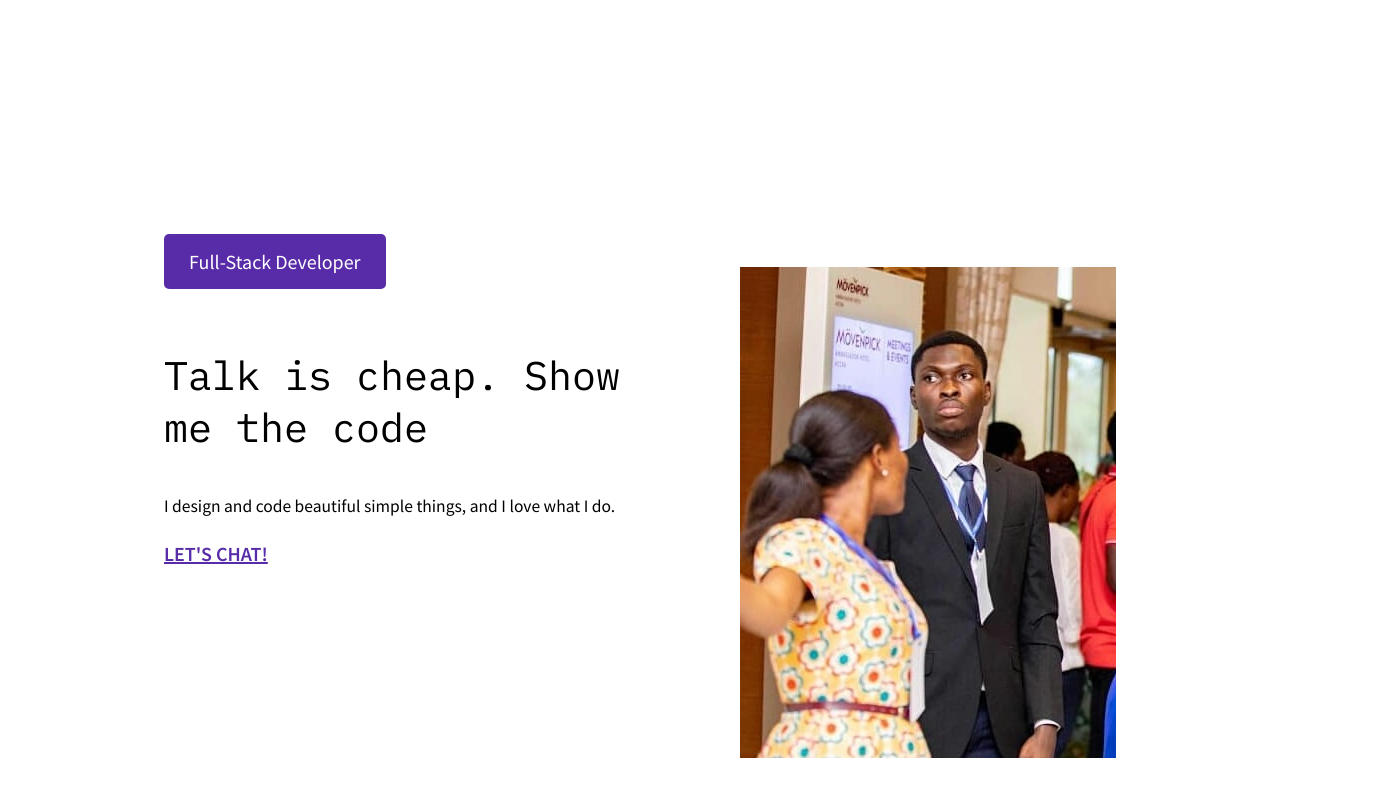
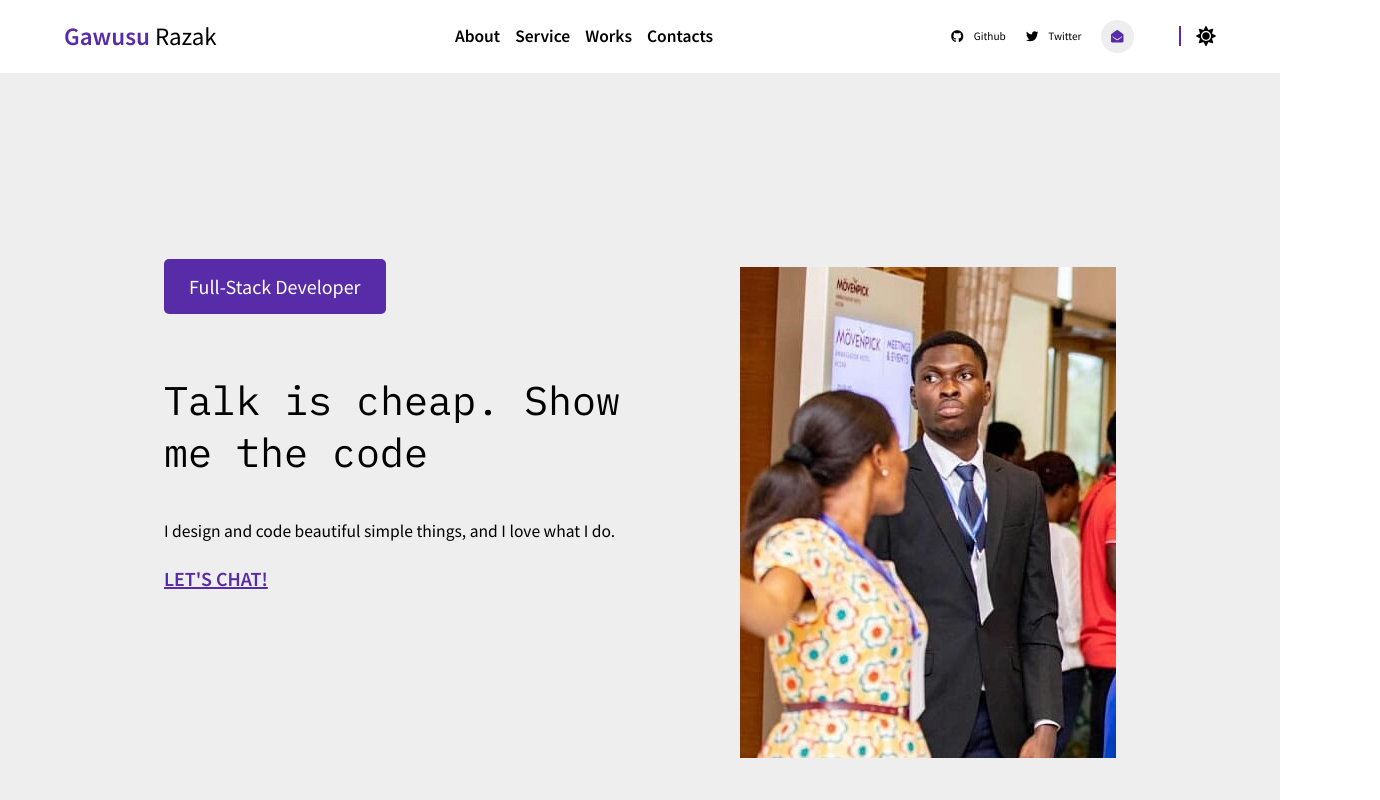
Before and after one commit to Razak-Gawusu/my-portfolio, a React (Create React App) app: page / in a window 1280 px wide. Shown: the top 800 px of the page, 1380 px wide, since content can reach past the window. Built offline with nearby package versions, Linux system fonts and the light colour scheme.

Commit message:
styles completed

```diff
--- a/src/App.js
+++ b/src/App.js
@@ -1,14 +1,21 @@
-import React from "react";
+import React, {useState} from "react";
 import './styles/main.css'
 import Home from "./pages/Home";
 import AboutMe from "./pages/AboutMe";
 import Projects from "./pages/Projects";
 import Footer from './components/Footer/Footer';
 import Contact from "./pages/Contact";
+import Header from "./components/Header/Header";
 
 function App() {
+  const [theme, setTheme] = useState(false)
+
+  const toggleTheme = () => {
+    setTheme(prevState => !prevState)
+  }
   return (
     <div className="App">
+      <Header theme={theme} toggleTheme={toggleTheme}/>
       <Home />
       <AboutMe />
       <Projects />
--- a/src/components/Header/Header.jsx
+++ b/src/components/Header/Header.jsx
@@ -1,34 +1,48 @@
 import React from 'react'
 import NavBar from '../NavBar'
-import { FaTwitter, FaGithub, FaEnvelopeOpen, FaBars, FaTimes } from "react-icons/fa";
+import { FaTwitter, FaGithub, FaEnvelopeOpen, FaBars, FaTimes, FaMoon, FaSun } from "react-icons/fa";
 import {openNav, closeNav} from './app'
 
-function Header() {
+function Header(props) {
+  let themeIcon
+  if (props.theme === true) {
+    themeIcon = <FaMoon className='icon' />
+  } else {
+    themeIcon = <FaSun className='icon'/>
+  }
 
   return (
-    <>
-      <div className='header--wrapper'>
-        <div className="container">
-          <div className='header'>
-            <div className='logo'><span>Gawusu</span> Razak</div>
-            <div className='nav--wrapper'>
-              <div className='nav--wrapper__container'>
-                <NavBar />
-                <div className='socials'>
-                  <div><FaTwitter className='socials__icon'/> twitter</div>
-                  <div><FaGithub className='socials__icon'/> github</div>
-                  <div className='socials__icon--mail' ><FaEnvelopeOpen className='socials__mail' /></div>
-                </div>
-              </div>
-              <FaTimes  className='closeNav' onClick={closeNav}/>
-            </div>
-            <div className='header__nav--hamburger' onClick={openNav}>
-              <FaBars />
-            </div>
-          </div>
+    <header className='header'>
+      <div className="container">
+        <h1 className='heading'>
+          <span>Gawusu</span> Razak
+        </h1>
+        <NavBar />
+        <div className='socials'>
+          <div className="socials__item"><FaGithub className='icon'/> Github </div>
+          <div className="socials__item"><FaTwitter className='icon'/> Twitter </div>
+          <div className="socials__item"><FaEnvelopeOpen className='icon'/></div>
+          <div className="socials__item" onClick={() => props.toggleTheme()}>{themeIcon}</div>
         </div>
+
+        <nav className='mobile__view--nav'>
+          <FaTimes className='icon close' onClick={() => closeNav()}/>
+          <ul>
+            <li>Home</li>
+            <li>About Me</li>
+            <li>Projects</li>
+            <li>Contact</li>
+          </ul>
+          <ul>
+            <li className="socials__item"><FaGithub className='icon'/> Github </li>
+            <li className="socials__item"><FaTwitter className='icon'/> Twitter </li>
+            <li className="socials__item"><FaEnvelopeOpen className='icon'/></li>
+          </ul>
+        </nav>
+
+        <FaBars className='icon menu' onClick={() => openNav()} />
       </div>
-    </>
+    </header>
   )
 }
 
--- a/src/components/Header/app.js
+++ b/src/components/Header/app.js
@@ -1,7 +1,7 @@
 export function openNav() {
-    document.querySelector(".nav--wrapper").style.width = "250px";
+    document.querySelector(".mobile__view--nav").style.width = '100vw';
 }
 
 export function closeNav(){
-    document.querySelector(".nav--wrapper").style.width = "0";
+    document.querySelector(".mobile__view--nav").style.width = '0';
 }
--- a/src/styles/_aboutMe.scss
+++ b/src/styles/_aboutMe.scss
@@ -3,7 +3,7 @@
 
 .aboutMe{
     height: 100vh;
-    padding: 4rem 0;
+    padding: 5rem 0;
     .subTitle{
         padding-bottom: 2rem;
     }
@@ -32,6 +32,7 @@
                 .paragraph{
                     color: $lightModeTextAlt;
                     padding-bottom: 2rem;
+                    font-size: 1.5rem;
                 }
 
                 .link{
--- /dev/null
+++ b/src/styles/_header.scss
@@ -0,0 +1,79 @@
+.header{
+    background-color: $lightModeBackground;
+    position: absolute;
+    z-index: 1;
+    width: 100%;
+
+    .container{
+        @include flexdiv(row, space-between, center);
+        padding: 2rem 0;
+
+        .heading{
+            font-size: 2.5rem;
+            span{
+                font-weight: weight(bold);
+                color: $accentColor1;
+            }
+        }
+
+        .icon.menu{
+            font-size: 3rem;
+            color: $lightModeTextAlt;
+        }
+
+        .mobile__view--nav{
+            position: absolute;
+            top: 0;
+            right: 0;
+            bottom: 0;
+            width: 0;
+            overflow: hidden;
+            background-color: $darkModeBackgroundAlt;
+            height: 100vh;
+            @include flexdiv(column, center, center, 4rem);
+
+            transition: all .4s ease-in-out;
+
+            .icon.close{
+                font-size: 2.5rem;
+                color: $darkModeText;
+                position: absolute;
+                top: 2.5rem;
+                left: 2.5rem;
+            }
+
+            ul{
+                @include flexdiv(column, flex-start, flex-start, 2rem);
+                li{
+                    font-size: 2rem;
+                    color: $darkModeText;
+                    font-family: 'Source Sans Pro', sans-serif;
+                    &:hover{
+                        color: $accentColor1;
+                    }
+                }
+            }
+
+            ul:last-child{
+                .socials__item{
+
+                    .icon{
+                        font-size: 1.2rem;
+                        margin-right: 1rem;
+                    }
+                }
+
+                .socials__item:last-child{
+                    .icon{
+                        margin: 0;
+                        font-size: 1.75rem;
+                    }
+                    align-self: center;
+                    padding: 1.75rem;
+                    background-color: $darkModeBackground;
+                    border-radius: 50%;
+                }
+            }
+        }
+    }
+}
--- a/src/styles/_hero.scss
+++ b/src/styles/_hero.scss
@@ -2,9 +2,10 @@
 @import 'variables';
 
 .hero{
-    height: 100vh;
+    min-height: 100vh;
     padding: 5rem 0;
     text-align: center;
+    background-color: $lightModeBackgroundAlt;
 
     .paragraph{
         padding: 2rem 0;
--- a/src/styles/main.css
+++ b/src/styles/main.css
@@ -135,9 +135,10 @@ img {
 }
 
 .hero {
-  height: 100vh;
+  min-height: 100vh;
   padding: 5rem 0;
   text-align: center;
+  background-color: #eeeeee;
 }
 .hero .paragraph {
   padding: 2rem 0;
@@ -152,7 +153,91 @@ img {
   font-size: 2rem;
 }
 
+@media screen and (max-width: 600px) {
+  .hero {
+    padding-top: 10rem;
+  }
+  .header .container .nav {
+    display: none;
+  }
+  .header .container .socials {
+    display: none;
+  }
+  .header .container .icon.menu {
+    display: block;
+  }
+}
+@media screen and (min-width: 605px) {
+  .hero {
+    padding-top: 10rem;
+  }
+  .header .container .nav {
+    display: none;
+  }
+  .header .container .socials {
+    display: none;
+  }
+  .header .container .icon.menu {
+    display: block;
+  }
+}
 @media screen and (min-width: 900px) {
+  .header .container .nav {
+    display: block;
+  }
+  .header .container .nav__list {
+    display: flex;
+    flex-direction: row;
+    justify-content: flex-start;
+    align-items: center;
+    gap: 1.5rem;
+  }
+  .header .container .nav__list li {
+    font-size: 1.75rem;
+    font-family: "Source Sans Pro", sans-serif;
+    font-weight: 600;
+  }
+  .header .container .nav__list li:hover {
+    color: #582ca8;
+  }
+  .header .container .socials {
+    display: flex;
+    flex-direction: row;
+    justify-content: flex-start;
+    align-items: center;
+    gap: 2rem;
+  }
+  .header .container .socials__item {
+    display: flex;
+    flex-direction: row;
+    justify-content: flex-start;
+    align-items: center;
+    gap: 1rem;
+    font-size: 1.125rem;
+    font-family: "Source Sans Pro", sans-serif;
+  }
+  .header .container .socials__item:nth-child(3) {
+    background-color: #eeeeee;
+    padding: 1rem;
+    border-radius: 50%;
+  }
+  .header .container .socials__item:nth-child(3) .icon {
+    color: #582ca8;
+  }
+  .header .container .socials__item:last-child {
+    border-left: solid 2px #582ca8;
+    padding-left: 1.5rem;
+    margin-left: 2.5rem;
+  }
+  .header .container .socials__item:last-child .icon {
+    font-size: 2rem;
+  }
+  .header .container .icon {
+    font-size: 1.25rem;
+  }
+  .header .container .icon.menu {
+    display: none;
+  }
   .hero {
     position: relative;
     text-align: left;
@@ -263,7 +348,7 @@ img {
 
 .aboutMe {
   height: 100vh;
-  padding: 4rem 0;
+  padding: 5rem 0;
 }
 .aboutMe .subTitle {
   padding-bottom: 2rem;
@@ -295,6 +380,7 @@ img {
 .aboutMe__item:last-child .skills--item__text .paragraph {
   color: #3f3f3f;
   padding-bottom: 2rem;
+  font-size: 1.5rem;
 }
 .aboutMe__item:last-child .skills--item__text .link {
   text-transform: uppercase;
@@ -431,4 +517,86 @@ img {
 }
 .footer .container small {
   font-size: 1.25rem;
+}
+
+.header {
+  background-color: #ffffff;
+  position: absolute;
+  z-index: 1;
+  width: 100%;
+}
+.header .container {
+  display: flex;
+  flex-direction: row;
+  justify-content: space-between;
+  align-items: center;
+  gap: 0;
+  padding: 2rem 0;
+}
+.header .container .heading {
+  font-size: 2.5rem;
+}
+.header .container .heading span {
+  font-weight: 600;
+  color: #582ca8;
+}
+.header .container .icon.menu {
+  font-size: 3rem;
+  color: #3f3f3f;
+}
+.header .container .mobile__view--nav {
+  position: absolute;
+  top: 0;
+  right: 0;
+  bottom: 0;
+  width: 0;
+  overflow: hidden;
+  background-color: #1d1d1d;
+  height: 100vh;
+  display: flex;
+  flex-direction: column;
+  justify-content: center;
+  align-items: center;
+  gap: 4rem;
+  transition: all 0.4s ease-in-out;
+}
+.header .container .mobile__view--nav .icon.close {
+  font-size: 2.5rem;
+  color: #ffffff;
+  position: absolute;
+  top: 2.5rem;
+  left: 2.5rem;
+}
+.header .container .mobile__view--nav ul {
+  display: flex;
+  flex-direction: column;
+  justify-content: flex-start;
+  align-items: flex-start;
+  gap: 2rem;
+}
+.header .container .mobile__view--nav ul li {
+  font-size: 2rem;
+  color: #ffffff;
+  font-family: "Source Sans Pro", sans-serif;
+}
+.header .container .mobile__view--nav ul li:hover {
+  color: #582ca8;
+}
+.header .container .mobile__view--nav ul:last-child .socials__item .icon {
+  font-size: 1.2rem;
+  margin-right: 1rem;
+}
+.header .container .mobile__view--nav ul:last-child .socials__item:last-child {
+  align-self: center;
+  padding: 1.75rem;
+  background-color: #141416;
+  border-radius: 50%;
+}
+.header .container .mobile__view--nav ul:last-child .socials__item:last-child .icon {
+  margin: 0;
+  font-size: 1.75rem;
+}
+
+.App {
+  overflow: hidden;
 }/*# sourceMappingURL=main.css.map */
--- a/src/styles/main.scss
+++ b/src/styles/main.scss
@@ -9,3 +9,8 @@
 @import 'contact';
 @import 'navbar';
 @import 'footer';
+@import 'header';
+
+.App{
+    overflow: hidden;
+}
```
Also changed, not shown: src/styles/_responsive.scss (+106 -0 lines), 1 other file (tests, documents, lock files or other folders).
